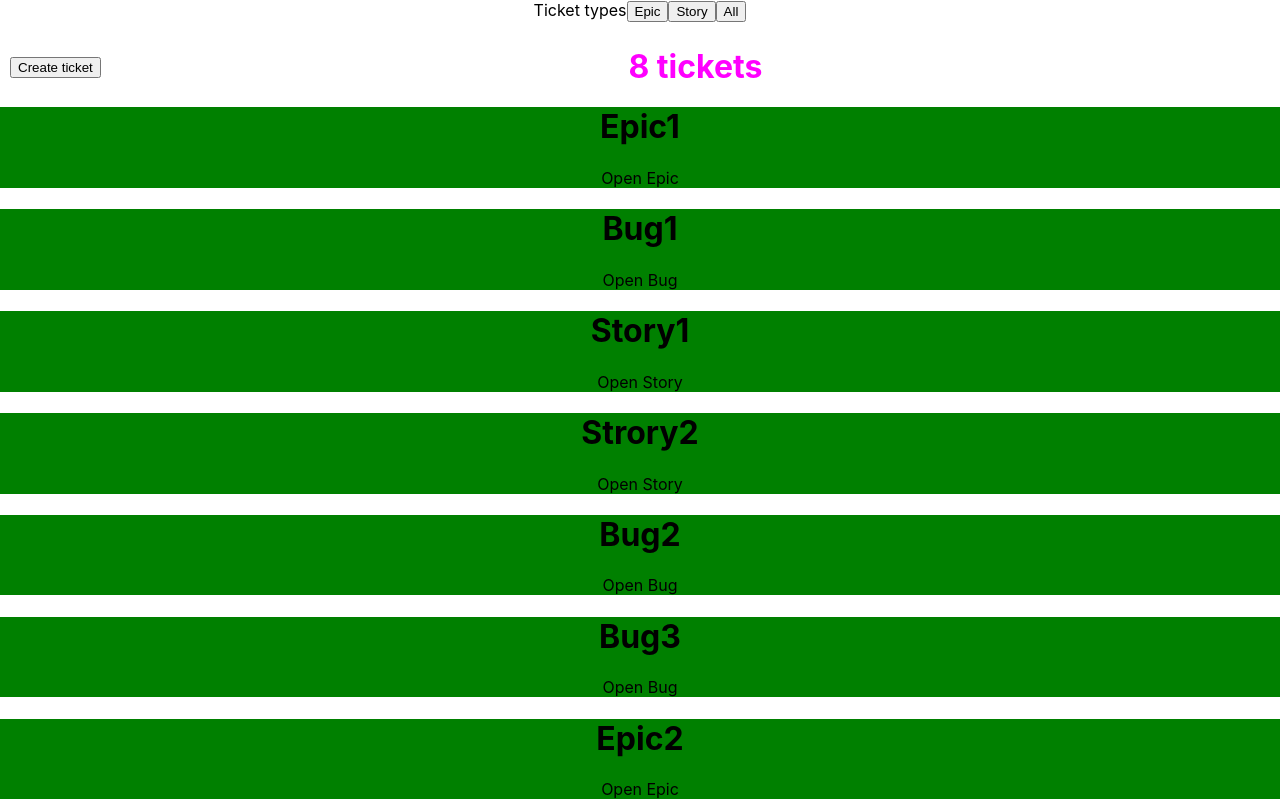
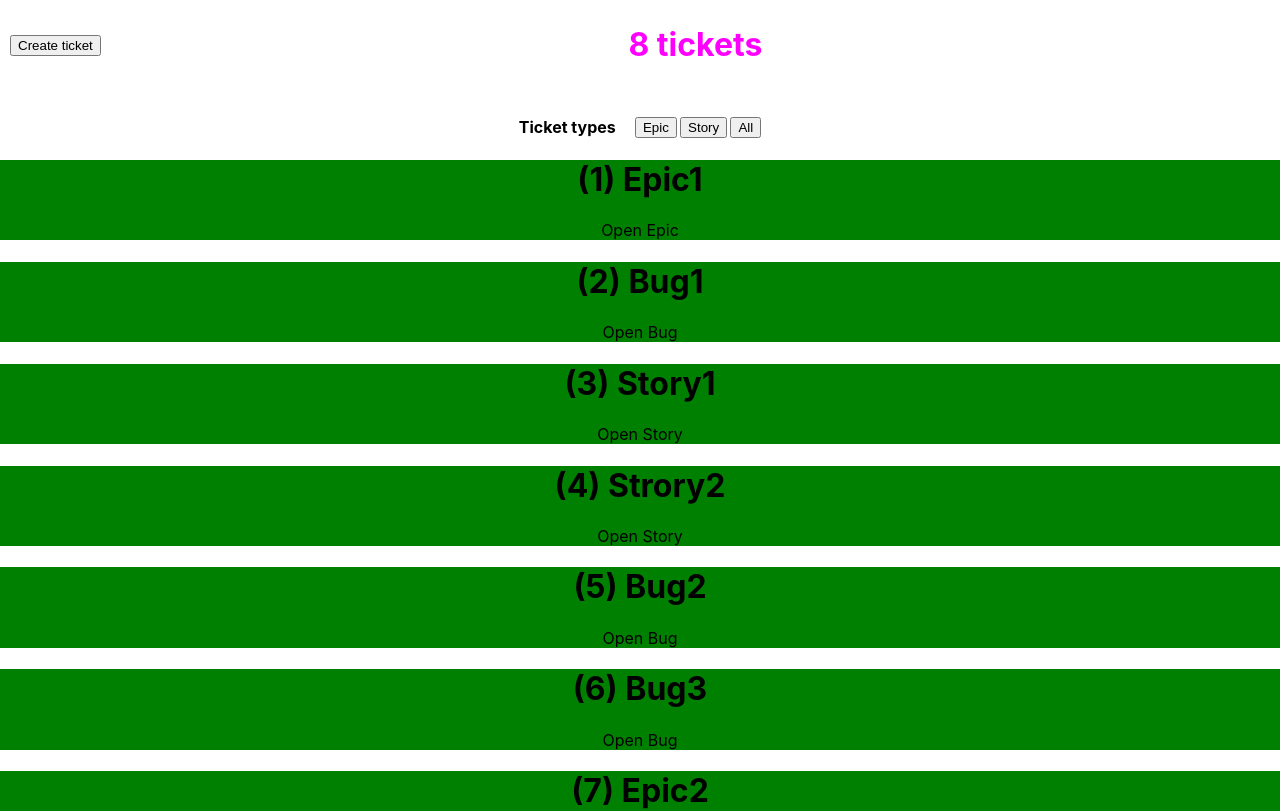
Before and after one commit to valentinminkov/tickets_task, a React (Create React App) app: page / in a window 1280 px wide. Shown: the top 811 px of the page. Built offline with nearby package versions, Linux system fonts and the light colour scheme.

Commit message:
style & refactor

```diff
--- a/src/App.css
+++ b/src/App.css
@@ -13,15 +13,16 @@
   }
 }
 
-.App-header {
-  background-color: #282c34;
-  min-height: 100vh;
+.app-header {
+  padding-top: 2rem;
   display: flex;
-  flex-direction: column;
-  align-items: center;
+  gap: 0.2rem;
   justify-content: center;
-  font-size: calc(10px + 2vmin);
-  color: white;
+}
+
+.app-header > .app-header-label {
+  padding-right: 1rem;
+  font-weight: bold;
 }
 
 .App-link {
--- a/src/App.tsx
+++ b/src/App.tsx
@@ -1,5 +1,4 @@
 import React, { useEffect, useState } from "react";
-import logo from "./logo.svg";
 import CreateTicket from "./components/CreateTicket/CreateTicket";
 import {
   createNewTicket,
@@ -124,12 +123,6 @@ function App() {
 
   return (
     <div className="App">
-      <div>
-        Ticket types
-        <button onClick={() => filterTicketsByType("Epic")}>Epic</button>
-        <button onClick={() => filterTicketsByType("Story")}>Story</button>
-        <button onClick={() => filterTicketsByType("All")}>All</button>
-      </div>
       {isNewTicketCreated && <CreateTicket onSubmit={onNewTicketSubmit} />}
       {!isNewTicketCreated && (
         <>
@@ -143,6 +136,15 @@ function App() {
           </div>
           <div>
             <h1 style={{ color: "magenta" }}> {ticketsData.length} tickets </h1>
+            <div className="app-header">
+              <span className="app-header-label">Ticket types</span>
+              <button onClick={() => filterTicketsByType("Epic")}>Epic</button>
+              <button onClick={() => filterTicketsByType("Story")}>
+                Story
+              </button>
+              <button onClick={() => filterTicketsByType("All")}>All</button>
+            </div>
+
             {ticketsData.map((ticket) => (
               <div
                 key={ticket.id?.toString()}
--- a/src/components/DetailedTicket/DetailedTicket.tsx
+++ b/src/components/DetailedTicket/DetailedTicket.tsx
@@ -13,9 +13,11 @@ export default function DetailedTicket({ ticket, onChangeStatus }: Props) {
         <h1>{ticket.title}</h1>
         <div className="status-container">
           <span>
-            <b>status:</b> {ticket.status}
+            <b>Status</b>
+            <br />
+            {ticket.status}
           </span>
-
+          <br />
           <button
             onClick={() => {
               if (!ticket.id || !ticket.status) return;
@@ -27,9 +29,12 @@ export default function DetailedTicket({ ticket, onChangeStatus }: Props) {
         </div>
         <br />
         <span>
-          <b>type: </b> {ticket.type}{" "}
+          <b>Type</b>
+          <br />
+          {ticket.type}{" "}
         </span>
       </div>
+      <br />
       <div style={{ display: "flex", flexDirection: "column" }}>
         <b>Description</b>
         <p>{ticket.desc}</p>
--- a/src/components/Ticket/Ticket.tsx
+++ b/src/components/Ticket/Ticket.tsx
@@ -19,7 +19,10 @@ export default function Ticket({ ticket, isExpanded, onChangeStatus }: Props) {
       ) : (
         <div className="overview-ticket-container">
           <div>
-            <h1>{ticket.title}</h1>
+            <h1>
+              {ticket.id && <span>({ticket.id.toString()})</span>}{" "}
+              {ticket.title}
+            </h1>
             <span> {ticket.status} </span>
             <span> {ticket.type} </span>
           </div>
```
